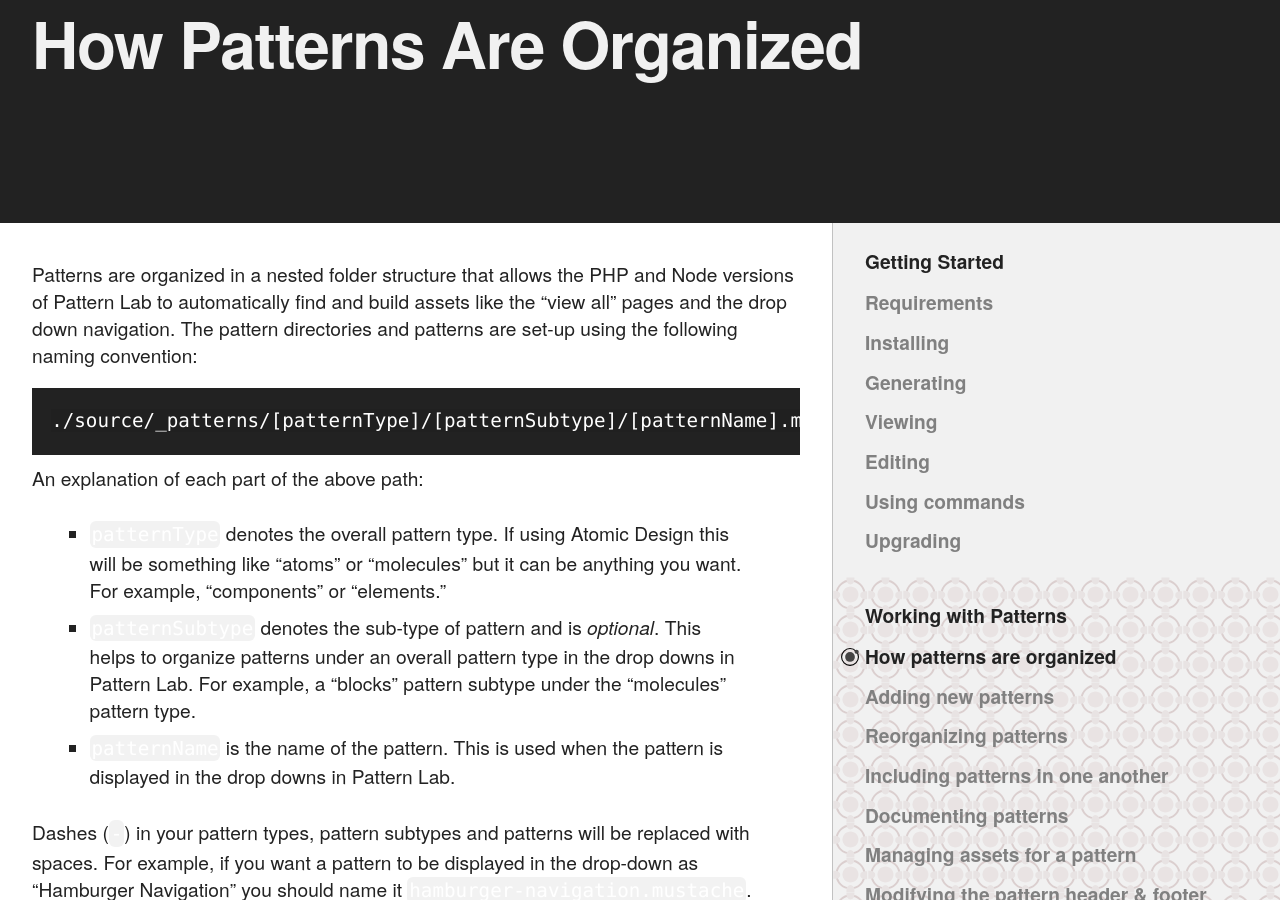
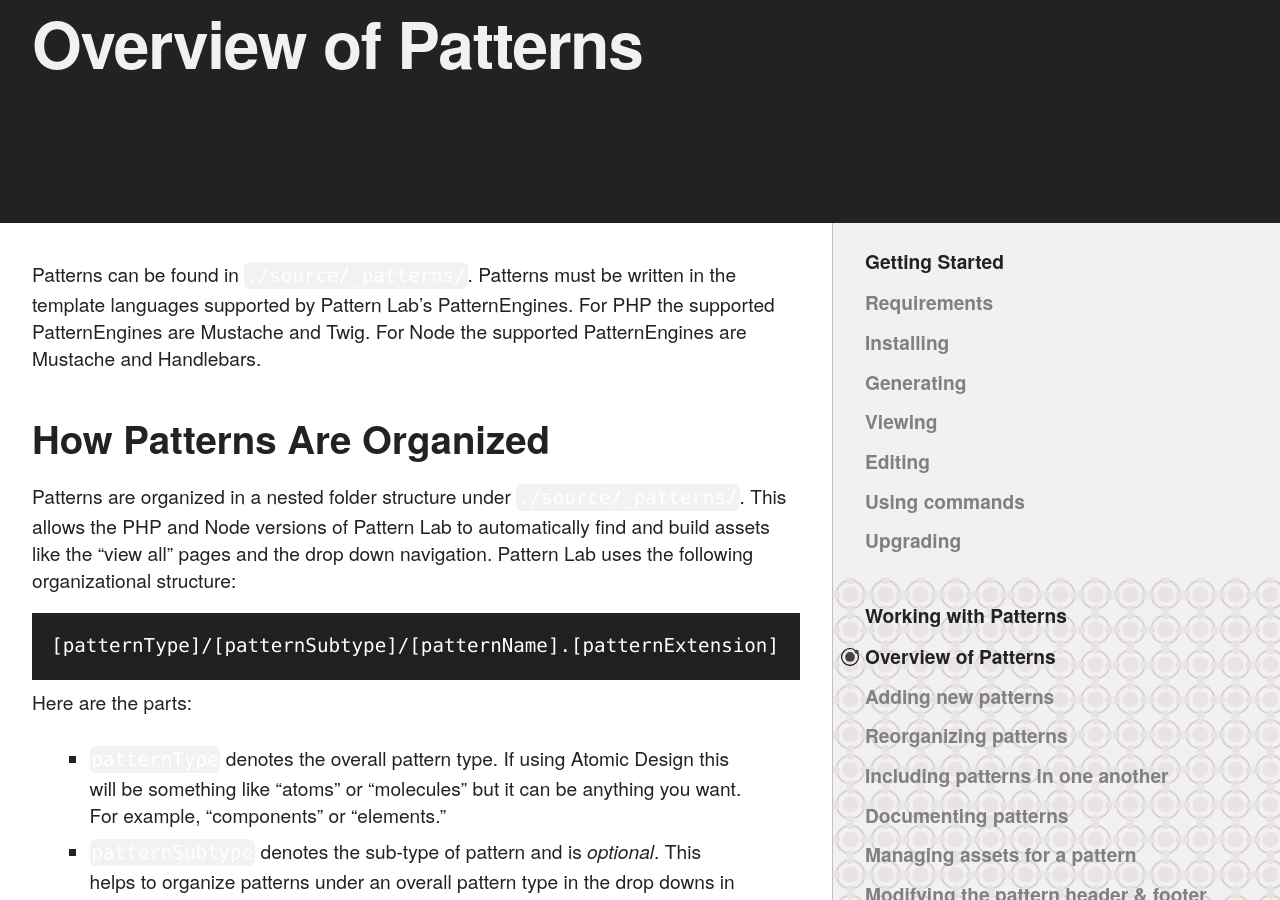
Before and after one commit to pattern-lab/website, a Jekyll site: the page built from docs/pattern-organization.md, in a window 1280 px wide and 900 px high, scrolled down 212 px. Built offline with Jekyll 4.4.1, drawn with Linux system fonts in a browser that asks for light colours; comment, search, counter and statistics services are not loaded; some of the changed text lies outside the part shown.

Commit message:
modifying how we introduce patterns

````diff
--- a/_includes/docs-nav-patterns.html
+++ b/_includes/docs-nav-patterns.html
@@ -1,5 +1,5 @@
 <ul class="link-list">
-	<li class="link-list__item{% if page.url == '/docs/pattern-organization.html' %} link-list__item--is-selected{% endif %}"><a class="link-list__link" href="/docs/pattern-organization.html">How patterns are organized</a></li>
+	<li class="link-list__item{% if page.url == '/docs/pattern-organization.html' %} link-list__item--is-selected{% endif %}"><a class="link-list__link" href="/docs/pattern-organization.html">Overview of Patterns</a></li>
 	<li class="link-list__item{% if page.url == '/docs/pattern-add-new.html' %} link-list__item--is-selected{% endif %}"><a class="link-list__link" href="/docs/pattern-add-new.html">Adding new patterns</a></li>
 	<li class="link-list__item{% if page.url == '/docs/pattern-reorganizing.html' %} link-list__item--is-selected{% endif %}"><a class="link-list__link" href="/docs/pattern-reorganizing.html">Reorganizing patterns</a></li>
 	<li class="link-list__item{% if page.url == '/docs/pattern-including.html' %} link-list__item--is-selected{% endif %}"><a class="link-list__link" href="/docs/pattern-including.html">Including patterns in one another</a></li>
--- a/docs/pattern-organization.md
+++ b/docs/pattern-organization.md
@@ -1,22 +1,29 @@
 ---
 layout: docs
-title: How Patterns Are Organized | Pattern Lab
-heading: How Patterns Are Organized
+title: Overview of Patterns | Pattern Lab
+heading: Overview of Patterns
 ---
 
-Patterns are organized in a nested folder structure that allows the PHP and Node versions of Pattern Lab to automatically find and build assets like the "view all" pages and the drop down navigation. The pattern directories and patterns are set-up using the following naming convention:
+Patterns can be found in `./source/_patterns/`. Patterns must be written in the template languages supported by Pattern Lab's PatternEngines. For PHP the supported PatternEngines are Mustache and Twig. For Node the supported PatternEngines are Mustache and Handlebars.
 
-```
-./source/_patterns/[patternType]/[patternSubtype]/[patternName].mustache
-```
+## How Patterns Are Organized
 
-An explanation of each part of the above path:
+Patterns are organized in a nested folder structure under `./source/_patterns/`. This allows the PHP and Node versions of Pattern Lab to automatically find and build assets like the "view all" pages and the drop down navigation. Pattern Lab uses the following organizational structure:
+
+    [patternType]/[patternSubtype]/[patternName].[patternExtension]
+
+Here are the parts:
 
 * `patternType` denotes the overall pattern type. If using Atomic Design this will be something like "atoms" or "molecules" but it can be anything you want. For example, "components" or "elements."
 * `patternSubtype` denotes the sub-type of pattern and is _optional_. This helps to organize patterns under an overall pattern type in the drop downs in Pattern Lab. For example, a "blocks" pattern subtype under the "molecules" pattern type.
 * `patternName` is the name of the pattern. This is used when the pattern is displayed in the drop downs in Pattern Lab.
+* `patternExtension` is the file extension that tells the PatternEngine to render the pattern. For example, `.mustache`.
 
-Dashes (`-`) in your pattern types, pattern subtypes and patterns will be replaced with spaces. For example, if you want a pattern to be displayed in the drop-down as "Hamburger Navigation" you should name it `hamburger-navigation.mustache`.
+Dashes (`-`) in your pattern types, pattern subtypes or pattern names will be replaced with spaces. For example, if you want a pattern to be displayed in the drop-down as "Hamburger Navigation" and you're using the Mustache PatternEngine you should name it `hamburger-navigation.mustache`.
+
+## Pattern Type Naming Conventions
+
+You do **not** have to use the Atomic Design naming convention when organizing your patterns. You can name your pattern types whatever you like and use as many or as few as you like. For example, you could use the pattern types Nachos, Tacos, and Burritos instead of Atoms, Molecules, and Organisms.
 
 ## Ordering
 
````
Also changed, not shown: other parts of docs/pattern-organization.md (+1 -1 lines).
